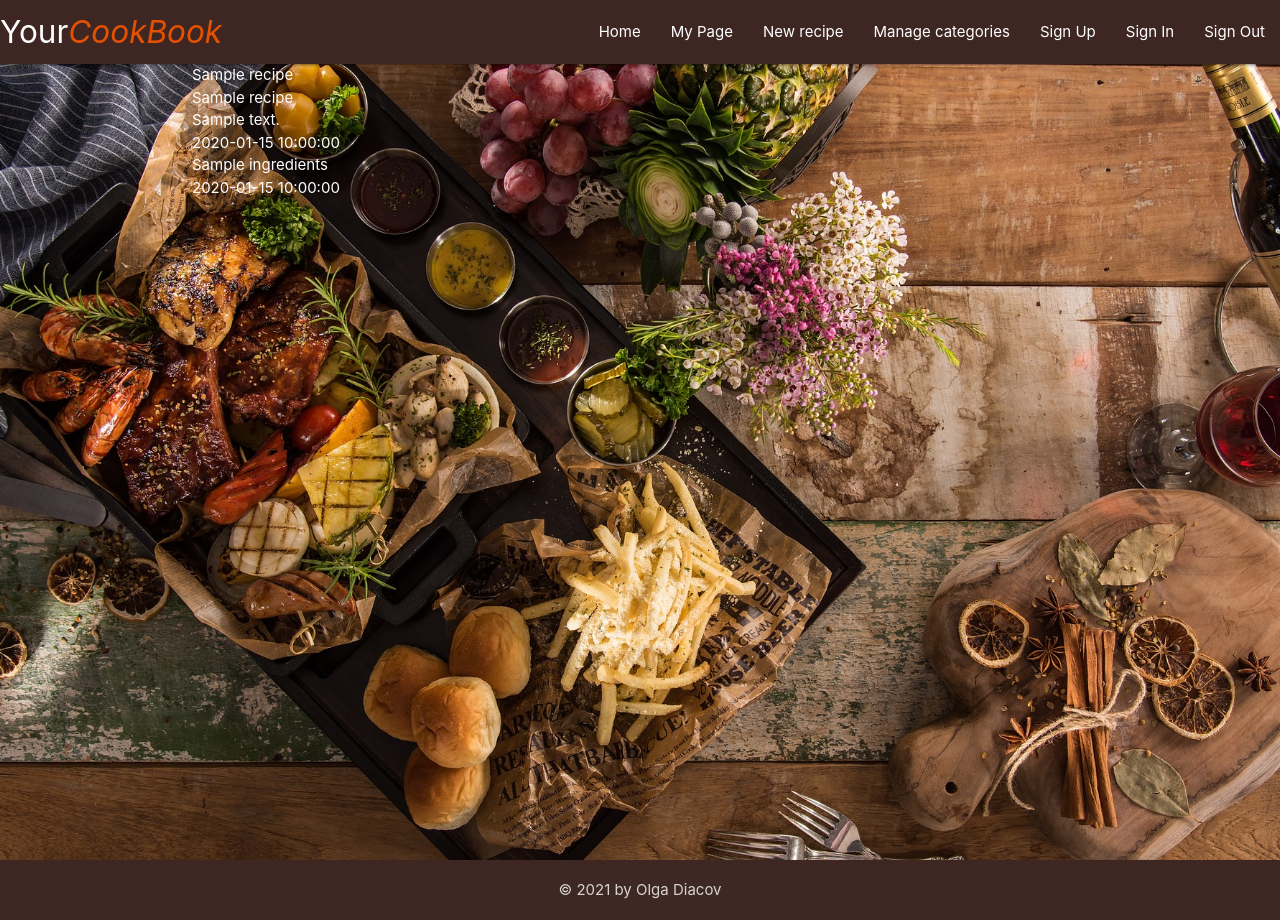
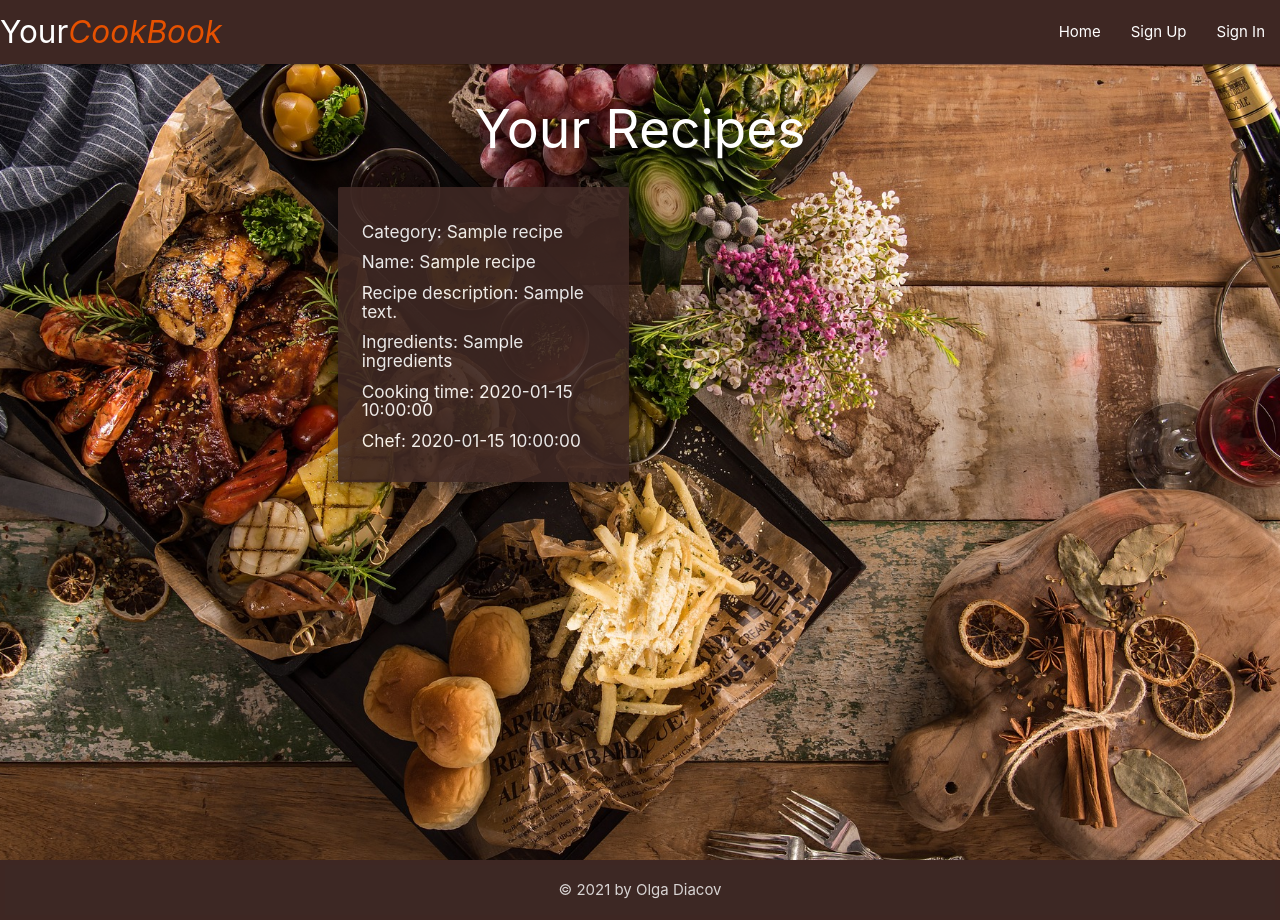
Before and after one commit to Diolg/cook-book, a Flask app: page / in a window 1280 px wide. Run offline with Flask 2, Linux system fonts and the light colour scheme; a database or web service that is not in the repository returns one stand-in record (values such as "Sample title"); some libraries are stand-ins or nearby versions.

Commit message:
Create add_recipe.html template

```diff
--- a/app.py
+++ b/app.py
@@ -94,7 +94,17 @@ def mypage(username):
     return redirect(url_for("signin"))
 
 
+@app.route("/signout")
+def signout():
+    # remove user from session cookie
+    flash("See you soon!")
+    session.pop("user")
+    return redirect(url_for("signin"))
 
+
+@app.route("/add_recipe")
+def add_recipe():
+    return render_template("add_recipe.html")
 
 
 if __name__ == "__main__":
--- a/static/css/style.css
+++ b/static/css/style.css
@@ -27,6 +27,8 @@ main {
 }
 
 
+
+
 .signup-message {
     line-height: 5;
 }
--- a/static/js/script.js
+++ b/static/js/script.js
@@ -1,5 +1,4 @@
  $(document).ready(function(){
     $('.sidenav').sidenav();
-  }); $(document).ready(function(){
-    $('.sidenav').sidenav();
+    $('.modal').modal();
   });
--- a/templates/base.html
+++ b/templates/base.html
@@ -21,12 +21,17 @@
                 <a href="#" data-target="mobile-demo" class="sidenav-trigger"><i class="fas fa-bars"></i></a>
                 <ul class="right hide-on-med-and-down">
                     <li><a href="{{ url_for('get_recipes') }}">Home</a></li>
+                    {% if session.user %}
                     <li><a href="{{ url_for('mypage', username=session['user']) }}">My Page</a></li>
-                    <li><a href="">New recipe</a></li>
+                    <li><a href="{{ url_for('add_recipe') }}">New recipe</a></li>
                     <li><a href="">Manage categories</a></li>
+                    {% else %}
                     <li><a href="{{ url_for('signup') }}">Sign Up</a></li>
                     <li><a href="{{ url_for('signin') }}">Sign In</a></li>
-                    <li><a href="">Sign Out</a></li>
+                    {% endif %}
+                    {% if session.user %}
+                    <li><a href="{{ url_for('signout') }}">Sign Out</a></li>
+                    {% endif %}
                 </ul>
             </div>
         </nav>
@@ -34,12 +39,17 @@
         <!--mobile side navbar-->
         <ul class="sidenav brown darken-4" id="mobile-demo">
             <li><a href="{{ url_for('get_recipes') }}">Home</a></li>
+            {% if session.user %}
             <li><a href="{{ url_for('mypage', username=session['user']) }}">My Page</a></li>
-            <li><a href="">New recipe</a></li>
+            <li><a href="{{ url_for('add_recipe') }}">New recipe</a></li>
             <li><a href="">Manage categories</a></li>
+             {% else %}
             <li><a href="{{ url_for('signup') }}">Sign Up</a></li>
             <li><a href="{{ url_for('signin') }}">Sign In</a></li>
-            <li><a href="">Sign Out</a></li>
+            {% endif %}
+            {% if session.user %}
+            <li><a href="{{ url_for('signout') }}">Sign Out</a></li>
+            {% endif %}
         </ul>
     </header>
 
--- a/templates/recipes.html
+++ b/templates/recipes.html
@@ -2,14 +2,30 @@
 {% block content %}
 
 
+<div class="recipe-text">
+    <h2 class="center-align">Your Recipes</h2>
+</div>
 
-    {% for recipe in recipes %}
-        {{ recipe.recipe_name }}<br>
-        {{ recipe.category_name }}<br>
-        {{ recipe.recipe_description }}<br>
-        {{ recipe.cooking_time }}<br>
-        {{ recipe.ingredients }}<br>
-        {{ recipe.created_by }}<br>
-    {% endfor %}
+<!--Recipe Description-->
+{% for recipe in recipes%}
+    <div class="container">
+        <div class="row">
+            <div class="col s12 m6">
+                <div class="card-panel brown darken-4 ">
+                    <h6>Category: {{ recipe.category_name }}</h6>
+                    <h6>Name: {{ recipe.recipe_name }}</h6>
+                    <h6>Recipe description: {{ recipe.recipe_description }}</h6>
+                    <h6>Ingredients: {{ recipe.ingredients }}</h6>
+                    <h6>Cooking time: {{ recipe.cooking_time }}</h6>
+                    <h6>Chef: {{ recipe.created_by }}
+                </div>
+            </div>
+        </div>
+    </div>
+{% endfor %}
+
+
+
+
 
 {% endblock %}
```
Also changed, not shown: templates/add_recipe.html (+57 -0 lines).
